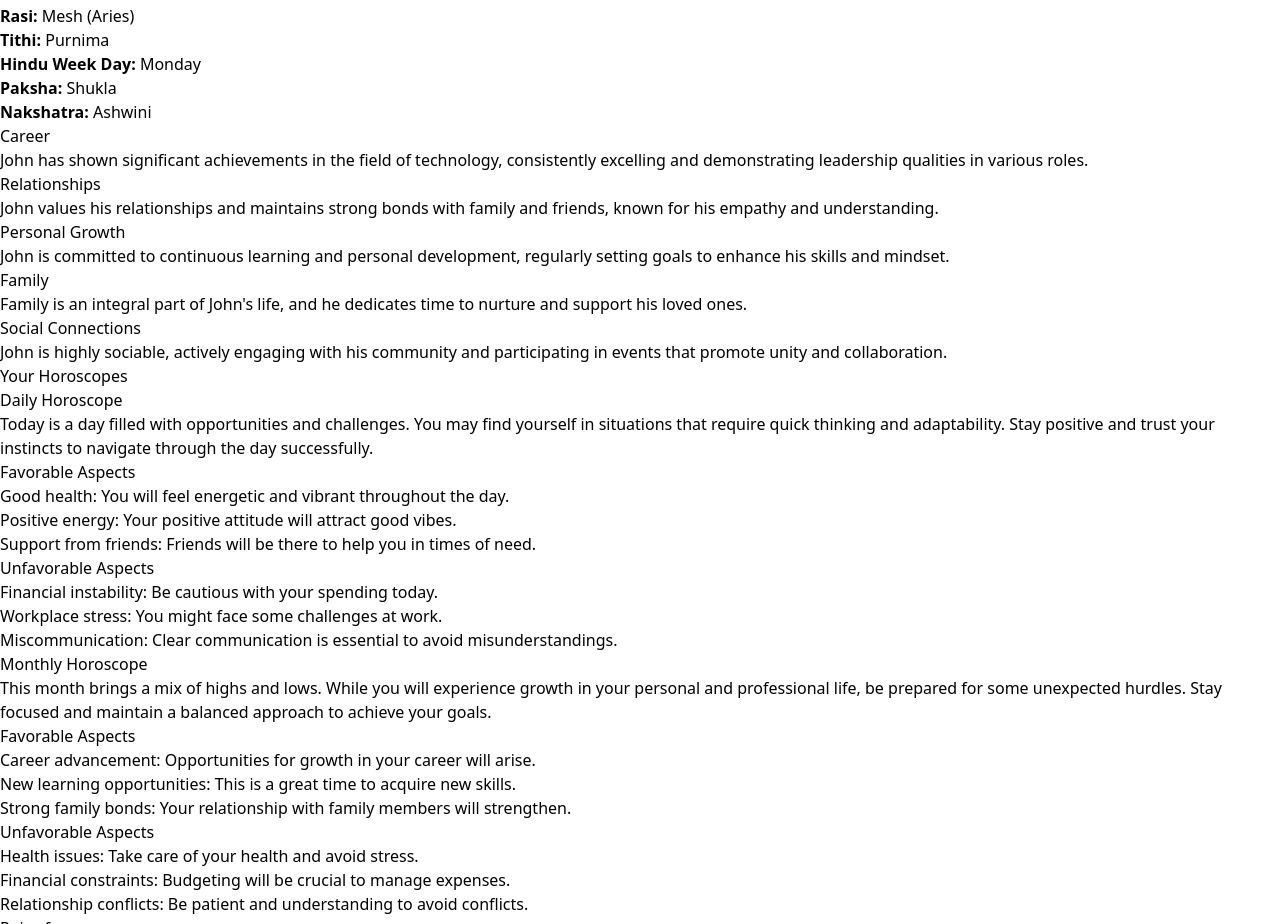
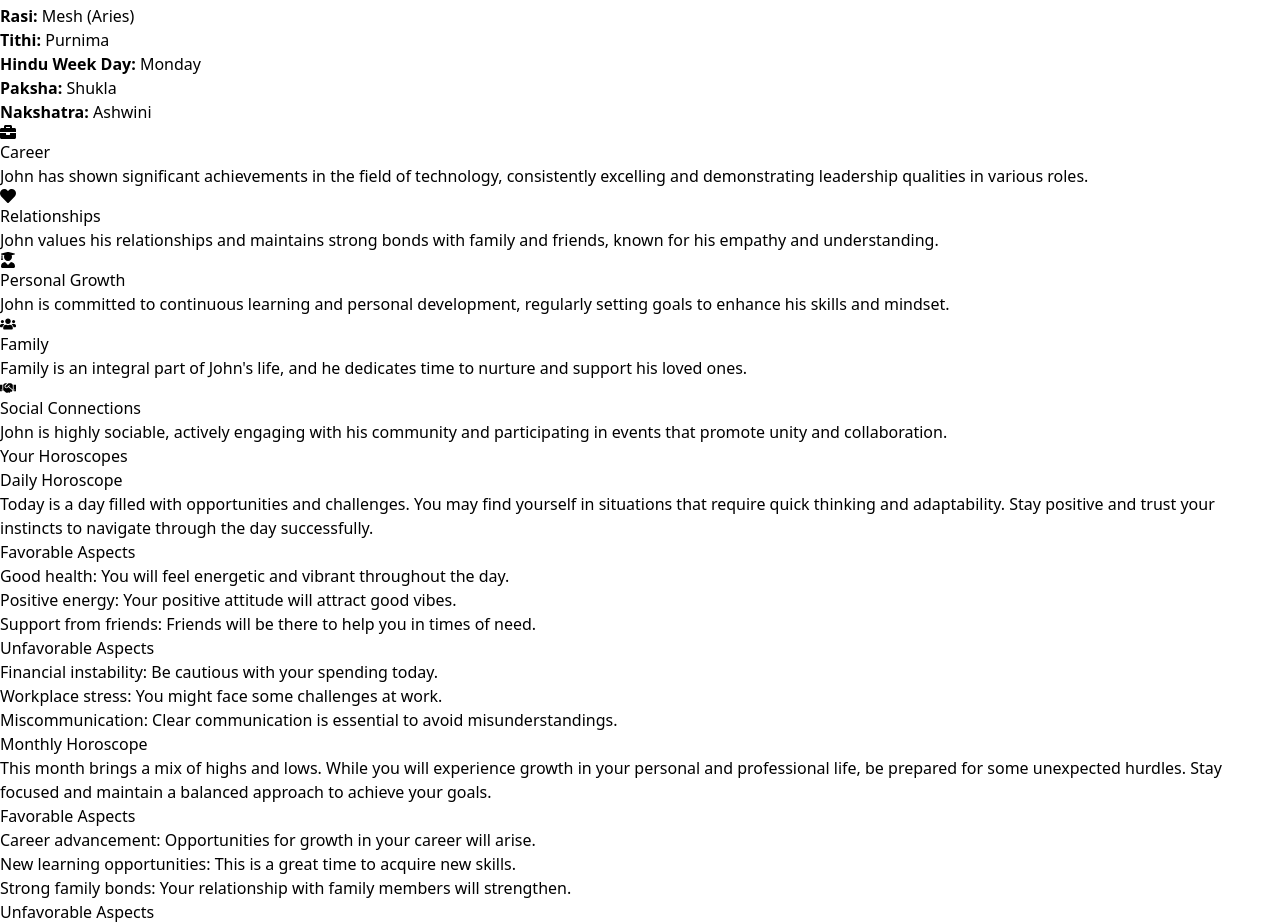
Before and after one commit to ayushflows/GenAI_Hackathon-FinalProject, a React (Vite) app in the folder frontend/: page /result in a window 1280 px wide. Shown: the part 1341-2265 px from the top of the page. Built offline with nearby package versions, Linux system fonts and the light colour scheme; no server answers.

Commit message:
made changes in frontend

```diff
--- a/frontend/src/components/HeroSection.jsx
+++ b/frontend/src/components/HeroSection.jsx
@@ -2,15 +2,22 @@ import React, { useEffect, useRef, useState } from 'react';
 import { Cover } from "./ui/cover";
 import bggridImg from "../assets/bgimg.svg";
 import { motion } from "framer-motion";
+import { useNavigate } from 'react-router-dom';
 
 function HeroSection() {
   const [animateText, setAnimateText] = useState(false);
+  const navigate = useNavigate();
 
   useEffect(() => {
     setTimeout(() => {
       setAnimateText(true);
     }, 300);
   }, []);
+
+  const handleGetStarted = () => {
+    console.log("clicked")
+    navigate('/userinput');
+  };
 
   return (
     <section id="home" className="min-h-screen flex flex-col items-center justify-start text-center sm:px-6 lg:px-8 relative overflow-hidden">
@@ -47,7 +54,23 @@ function HeroSection() {
         Revolutionize your profile with AI powered Analytics Dashboard. Save time, boost efficiency, and focus on what matters most —{" "}
         <span className="font-semibold text-white">More Engagements.</span>
       </motion.p>
-
+      <div className='w-full flex justify-center items-center mt-12 relative inter-regular'>
+      <motion.button
+  className="bg-[#1D3C50] text-[#F5F5F5] font-semibold w-[130px] md:w-[160px] h-[50px] flex justify-center items-center text-[15px] md:text-lg transition-all duration-200 ease-in-out transform shadow-md hover:shadow-lg hover:bg-[#F6A01D] hover:text-[#2D2D2D] hover:scale-105"
+  initial={{ opacity: 0}}
+  animate={{
+    opacity: animateText ? 1 : 0,
+  }}
+  transition={{
+    duration: 0.4,
+    ease: 'easeInOut',
+    delay: 1.2,
+  }}
+  onClick={handleGetStarted}
+>
+  Get Started <span className="ml-2">&rarr;</span>
+</motion.button>
+</div>
     </section>
   );
 }
--- a/frontend/src/components/KundliOverview.jsx
+++ b/frontend/src/components/KundliOverview.jsx
@@ -1,4 +1,5 @@
 import React from 'react';
+import { FaBriefcase, FaHeart, FaUserGraduate, FaUsers, FaHandshake } from "react-icons/fa"; // Import icons
 
 // Sample user data
 const userData = {
@@ -20,6 +21,14 @@ const userData = {
 };
 
 function KundliOverview() {
+  const aspects = [
+    { title: "Career", content: userData.career, icon: <FaBriefcase className="text-orange-500" /> },
+    { title: "Relationships", content: userData.relationships, icon: <FaHeart className="text-orange-500" /> },
+    { title: "Personal Growth", content: userData.personalGrowth, icon: <FaUserGraduate className="text-orange-500" /> },
+    { title: "Family", content: userData.family, icon: <FaUsers className="text-orange-500" /> },
+    { title: "Social Connections", content: userData.socialConnections, icon: <FaHandshake className="text-orange-500" /> },
+  ];
+
   return (
     <div id="overview" className="mx-2 lg:mx-6 xl:mx-12 mb-[40px] md:mb-[90px] inter-regular">
       <div className="flex items-center gap-2">
@@ -49,21 +58,19 @@ function KundliOverview() {
         </div>
       </div>
 
-      <div className="mt-6 p-6 text-white">
-        <h3 className="text-xl font-bold mb-8 text-left text-orange-500 border-b-2 border-orange-500 pb-2">Career</h3>
-        <p className="text-lg leading-relaxed mb-6 text-justify">{userData.career}</p>
-
-        <h3 className="text-xl font-bold mb-8 text-left text-orange-500 border-b-2 border-orange-500 pb-2">Relationships</h3>
-        <p className="text-lg leading-relaxed mb-6 text-justify">{userData.relationships}</p>
-
-        <h3 className="text-xl font-bold mb-8 text-left text-orange-500 border-b-2 border-orange-500 pb-2">Personal Growth</h3>
-        <p className="text-lg leading-relaxed mb-6 text-justify">{userData.personalGrowth}</p>
-
-        <h3 className="text-xl font-bold mb-8 text-left text-orange-500 border-b-2 border-orange-500 pb-2">Family</h3>
-        <p className="text-lg leading-relaxed mb-6 text-justify">{userData.family}</p>
-
-        <h3 className="text-xl font-bold mb-8 text-left text-orange-500 border-b-2 border-orange-500 pb-2">Social Connections</h3>
-        <p className="text-lg leading-relaxed mb-6 text-justify">{userData.socialConnections}</p>
+      <div className="mt-6 space-y-8">
+        {aspects.map((aspect, index) => (
+          <div
+            key={index}
+            className="p-6 bg-gradient-to-br from-[#1f2937] to-[#111827] rounded-lg shadow-md border border-gray-600 flex items-start gap-4"
+          >
+            <div className="text-4xl">{aspect.icon}</div>
+            <div>
+              <h3 className="text-xl font-bold mb-2 text-orange-500">{aspect.title}</h3>
+              <p className="text-md leading-relaxed text-justify text-white">{aspect.content}</p>
+            </div>
+          </div>
+        ))}
       </div>
     </div>
   );
```
